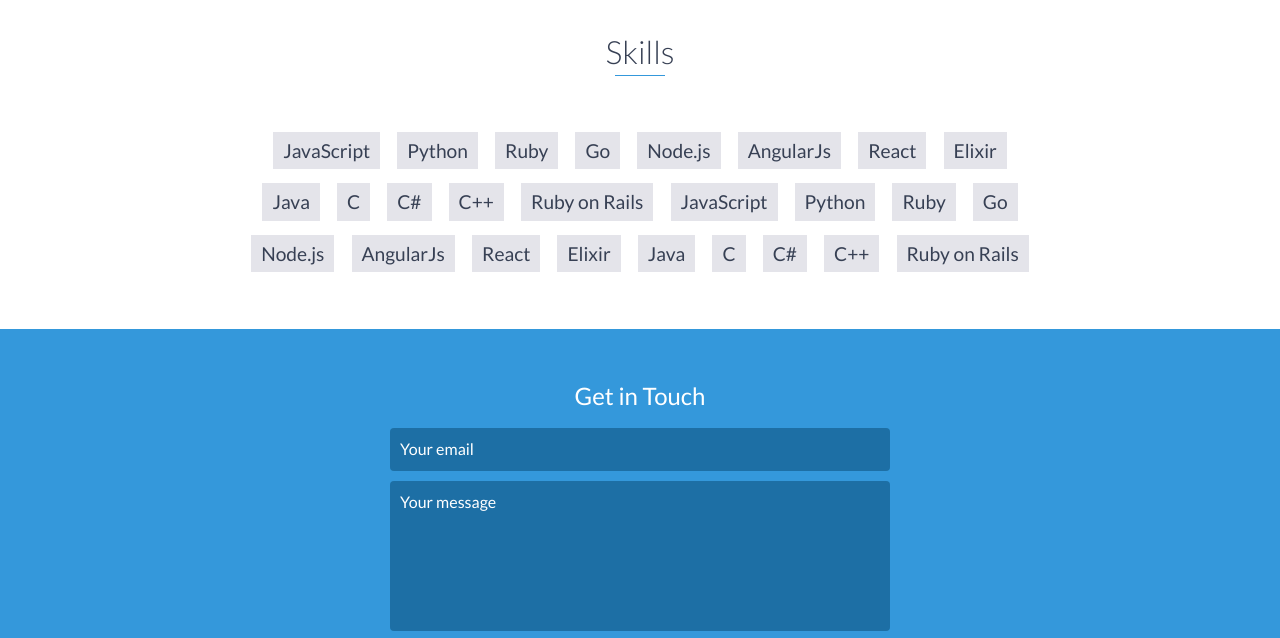
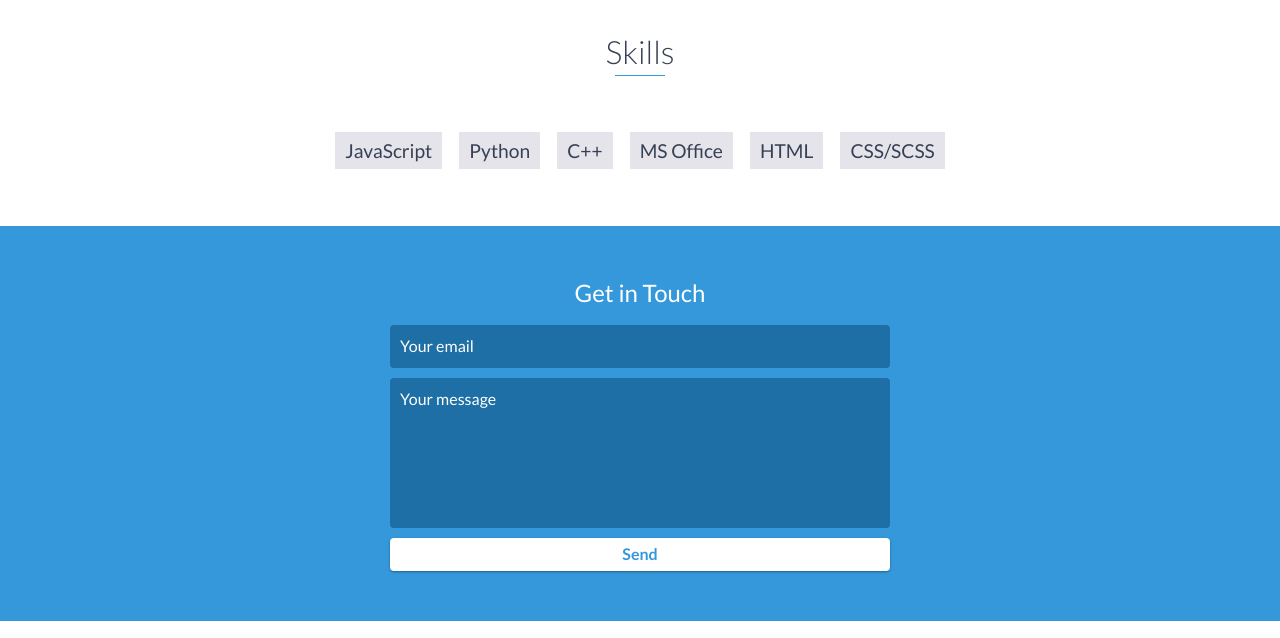
Before and after one commit to jwchoi3120/jwchoi3120.github.io, a website: page index.html in a window 1280 px wide. Shown: the part 3340-3978 px from the top of the page. Drawn offline with nearby package versions, Linux system fonts and the light colour scheme.

Commit message:
Update index.html

```diff
--- a/index.html
+++ b/index.html
@@ -190,30 +190,10 @@
         <ul>
             <li>JavaScript</li>
             <li>Python</li>
-            <li>Ruby</li>
-            <li>Go</li>
-            <li>Node.js</li>
-            <li>AngularJs</li>
-            <li>React</li>
-            <li>Elixir</li>
-            <li>Java</li>
-            <li>C</li>
-            <li>C#</li>
             <li>C++</li>
-            <li>Ruby on Rails</li>
-            <li>JavaScript</li>
-            <li>Python</li>
-            <li>Ruby</li>
-            <li>Go</li>
-            <li>Node.js</li>
-            <li>AngularJs</li>
-            <li>React</li>
-            <li>Elixir</li>
-            <li>Java</li>
-            <li>C</li>
-            <li>C#</li>
-            <li>C++</li>
-            <li>Ruby on Rails</li>
+            <li>MS Office</li>
+            <li>HTML</li>
+            <li>CSS/SCSS</li>
         </ul>
     </div>
     <!-- End #skills -->
@@ -221,7 +201,7 @@
     <div id="contact">
         <h2>Get in Touch</h2>
         <div id="contact-form">
-            <form method="POST" action="https://formspree.io/email@email.com">
+            <form method="POST" action="choijo14@msu.edu">
                 <input type="hidden" name="_subject" value="Contact request from personal website" />
                 <input type="email" name="_replyto" placeholder="Your email" required>
                 <textarea name="message" placeholder="Your message" required></textarea>
```
